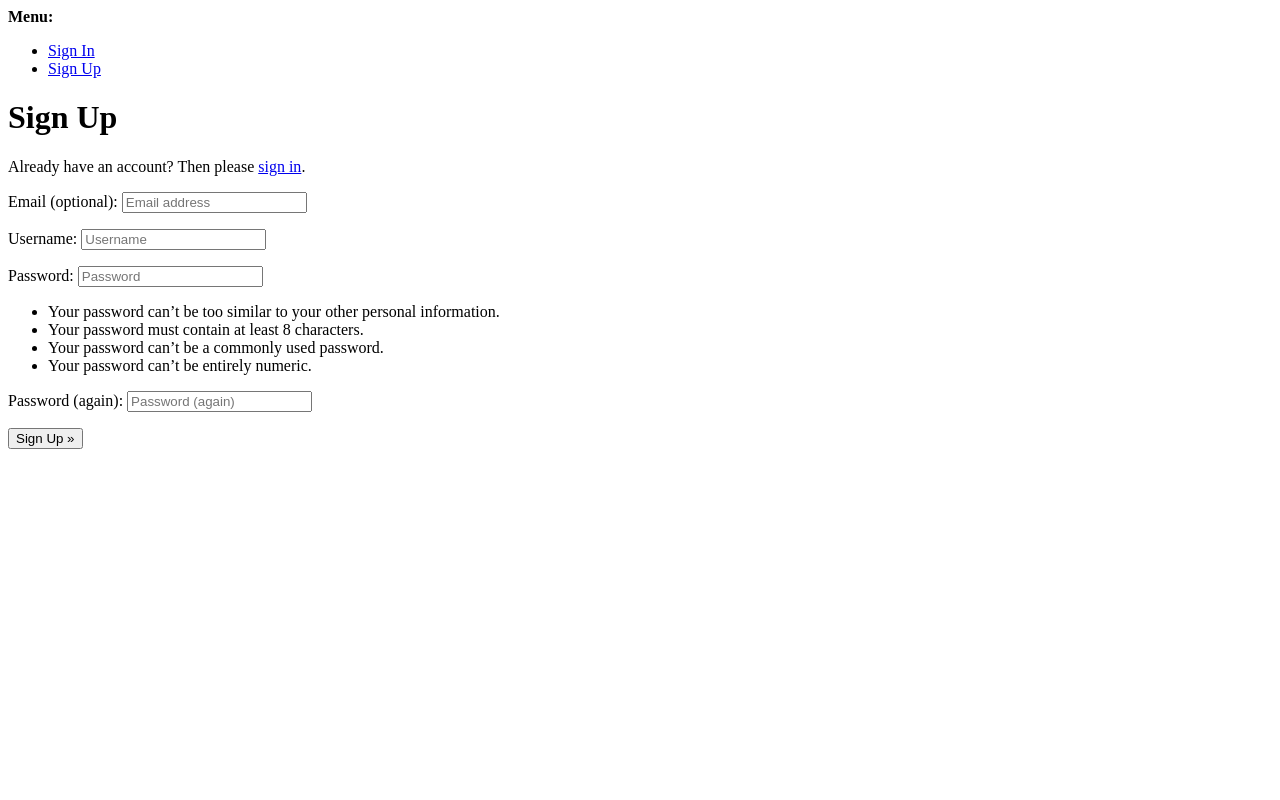
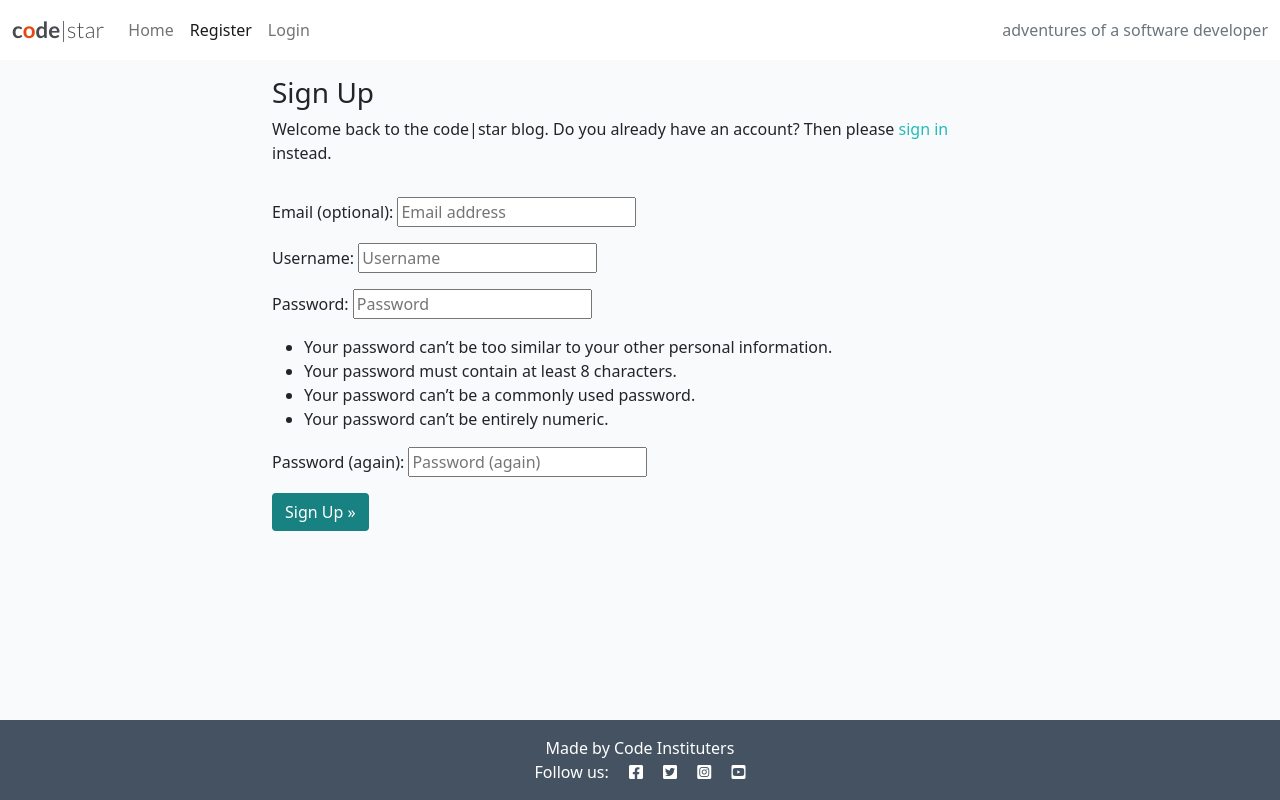
Before and after one commit to Duffew/film-review, a Django app: page /accounts/signup/ in a window 1280 px wide. Run offline with Django 5.2, Linux system fonts and the light colour scheme.

Commit message:
feat: update allauth signup.html template

```diff
--- a/templates/account/signup.html
+++ b/templates/account/signup.html
@@ -1,21 +1,39 @@
-{% extends "account/base.html" %}
+<!-- initial code from CI Django Blog walkthrough project -->
+{% extends "base.html" %}
 
 {% load i18n %}
 
-{% block head_title %}{% trans "Signup" %}{% endblock head_title %}
+{% block head_title %}{% trans "Signup" %}{% endblock %}
 
 {% block content %}
-<h1>{% trans "Sign Up" %}</h1>
+<div class="container">
+  <div class="row">
+    <div class="col-md-8 mt-3 offset-md-2">
+      <h3>{% trans "Sign Up" %}</h3>
 
-<p>{% blocktrans %}Already have an account? Then please <a href="{{ login_url }}">sign in</a>.{% endblocktrans %}</p>
+      <p>{% blocktrans %}
+        Welcome back to the code|star blog.
+        Do you already have an account? Then please
+        <a class="link" href="{{ login_url }}">sign in</a>
+        instead.
+      {% endblocktrans %}</p>
+    </div>
+  </div>
+  <div class="row">
+    <div class="col-md-8 mt-3 offset-md-2">
+      <form class="signup" id="signup_form" method="post"
+        action="{% url 'account_signup' %}">
+        {% csrf_token %}
+        {{ form.as_p }}
+        {% if redirect_field_value %}
+        <input type="hidden" name="{{ redirect_field_name }}"
+          value="{{ redirect_field_value }}" />
+        {% endif %}
+        <button class="btn btn-signup right" type="submit">
+          {% trans "Sign Up" %} &raquo;</button>
+      </form>
+    </div>
+  </div>
+</div>
 
-<form class="signup" id="signup_form" method="post" action="{% url 'account_signup' %}">
-  {% csrf_token %}
-  {{ form.as_p }}
-  {% if redirect_field_value %}
-  <input type="hidden" name="{{ redirect_field_name }}" value="{{ redirect_field_value }}" />
-  {% endif %}
-  <button type="submit">{% trans "Sign Up" %} &raquo;</button>
-</form>
-
-{% endblock content %}
+{% endblock %}
--- a/templates/base.html
+++ b/templates/base.html
@@ -61,7 +61,7 @@ account-related actions: login, signup, and logout.
                             href="#">Home</a>
                         </li>
                     <!-- initial code for login logout and signup from CI blog walkthrough -->
-                     <!-- define a condtional for autenticated users -->
+                    <!-- define a condtional for autenticated users -->
                     {% if user.is_authenticated %}
                     <li class="nav-item">
                         <a class="nav-link {% if request.path == logout_url %}active{% endif %}" aria-current="page"
```
